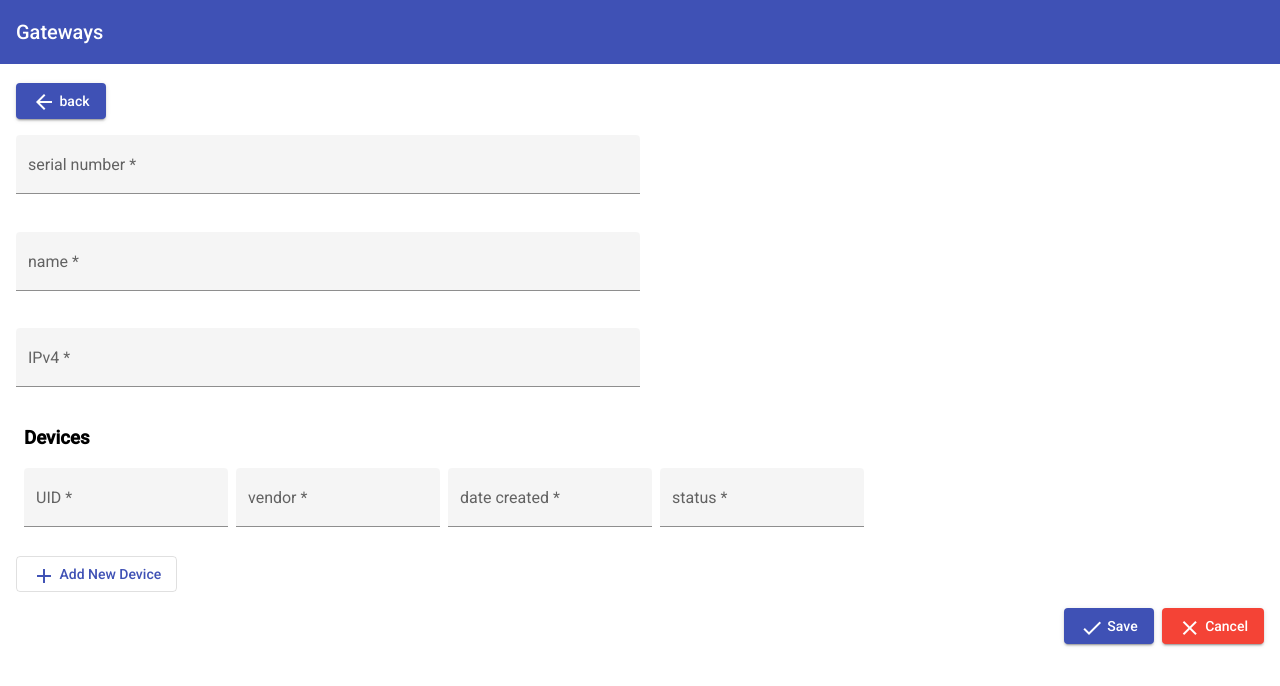
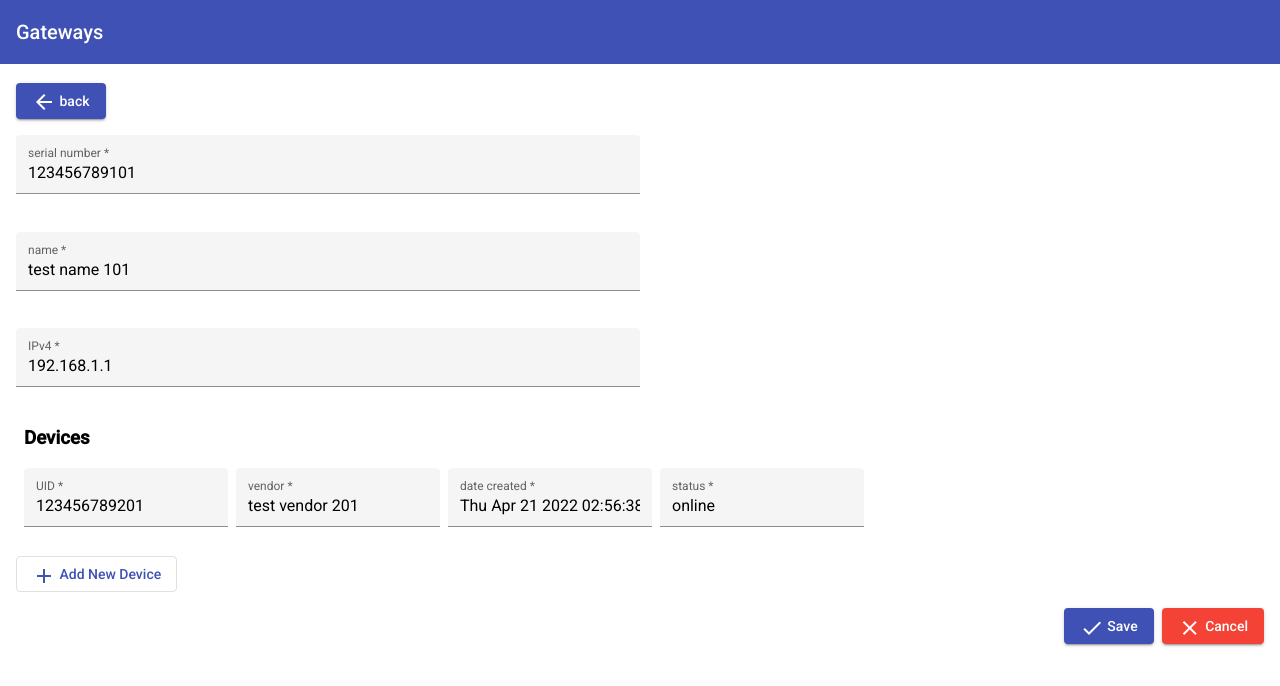
Before and after one commit to EngAhmedShehatah/gateways, an Angular app: page /add in a window 1280 px wide. Shown: the top 686 px of the page. Built offline with nearby package versions, Linux system fonts and the light colour scheme.

Commit message:
finished add gateway request

```diff
--- a/src/app/app.module.ts
+++ b/src/app/app.module.ts
@@ -7,6 +7,8 @@ import {SharedModule} from './shared/shared.module';
 import {GatewayModule} from './gateway/gateway.module';
 
 import {AppComponent} from './app.component';
+import {HTTP_INTERCEPTORS, HttpClientModule} from '@angular/common/http';
+import {Interceptor} from './services/interceptor.service';
 
 const routes: Routes = [
   {path: '', loadChildren: () => GatewayModule}
@@ -20,9 +22,16 @@ const routes: Routes = [
     BrowserModule,
     BrowserAnimationsModule,
     RouterModule.forRoot(routes),
+    HttpClientModule,
     SharedModule
   ],
-  providers: [],
+  providers: [
+    {
+      provide: HTTP_INTERCEPTORS,
+      useClass: Interceptor,
+      multi: true
+    }
+  ],
   bootstrap: [AppComponent]
 })
 export class AppModule {
--- /dev/null
+++ b/src/app/gateway/device.modal.ts
@@ -0,0 +1,6 @@
+export interface Device {
+  uid: number;
+  vendor: string;
+  dateCreated: string;
+  status: string; // online or offline
+}
--- a/src/app/gateway/gateway-edit/gateway-edit.component.ts
+++ b/src/app/gateway/gateway-edit/gateway-edit.component.ts
@@ -1,5 +1,7 @@
 import { Component, OnInit } from '@angular/core';
 import {FormArray, FormControl, FormGroup, Validators} from '@angular/forms';
+import {GatewayService} from '../gateway.service';
+import {Router} from '@angular/router';
 
 @Component({
   selector: 'app-gateway-edit',
@@ -8,20 +10,23 @@ import {FormArray, FormControl, FormGroup, Validators} from '@angular/forms';
 })
 export class GatewayEditComponent implements OnInit {
   gatewayForm: FormGroup = new FormGroup({
-    serialNumber: new FormControl(null, [Validators.required]),
-    name: new FormControl(null, [Validators.required]),
-    ipv4: new FormControl(null, [Validators.required]),
+    serialNumber: new FormControl(123456789101, [Validators.required]),
+    name: new FormControl('test name 101', [Validators.required]),
+    ipv4: new FormControl('192.168.1.1', [Validators.required]),
     devices: new FormArray([
       new FormGroup({
-        uid: new FormControl(null, [Validators.required]),
-        vendor: new FormControl(null, [Validators.required]),
-        dateCreated: new FormControl(null, [Validators.required]),
-        status: new FormControl(null, [Validators.required])
+        uid: new FormControl(123456789201, [Validators.required]),
+        vendor: new FormControl('test vendor 201', [Validators.required]),
+        dateCreated: new FormControl(new Date(), [Validators.required]),
+        status: new FormControl('online', [Validators.required])
       })
     ])
   });
 
-  constructor() { }
+  constructor(
+    private gatewayService: GatewayService,
+    private router: Router
+    ) { }
 
   ngOnInit(): void {
   }
@@ -43,6 +48,15 @@ export class GatewayEditComponent implements OnInit {
       return null;
     } else {
       // let's call the api here
+      this.gatewayService.addGateway(this.gatewayForm.value)
+        .subscribe(
+          res => {
+            console.log(res);
+            this.router.navigateByUrl('/');
+          }, err => {
+            console.log(err);
+          }
+        );
     }
   }
 
--- a/src/app/gateway/gateway-list/gateway-list.component.ts
+++ b/src/app/gateway/gateway-list/gateway-list.component.ts
@@ -2,21 +2,7 @@ import {AfterViewInit, Component, OnInit, ViewChild} from '@angular/core';
 import {MatTableDataSource} from '@angular/material/table';
 import {MatPaginator} from '@angular/material/paginator';
 import {MatSort} from '@angular/material/sort';
-
-export interface Gateway {
-  _id: string;
-  serialNumber: string;
-  name: string;
-  ipv4: string;
-  devices: Device[];
-}
-
-export interface Device {
-  uid: number;
-  vendor: string;
-  dateCreated: string;
-  status: string; // online or offline
-}
+import {Gateway} from '../gateway.modal';
 
 @Component({
   selector: 'app-gateway-list',
@@ -33,7 +19,7 @@ export class GatewayListComponent implements OnInit, AfterViewInit {
 
   constructor() {
     const gateways: Gateway[] = [
-      { _id: '', serialNumber: '12345678910', name: 'test', ipv4: '192.168.1.1', devices: [] }
+      { _id: '', serialNumber: 12345678910, name: 'test', ipv4: '192.168.1.1', devices: [] }
     ];
     this.dataSource = new MatTableDataSource<Gateway>(gateways);
   }
--- /dev/null
+++ b/src/app/gateway/gateway.service.ts
@@ -0,0 +1,17 @@
+import {Injectable} from '@angular/core';
+import {HttpClient, HttpRequest} from '@angular/common/http';
+import {Gateway} from './gateway.modal';
+import {Observable} from 'rxjs';
+import {environment} from '../../environments/environment';
+
+@Injectable({
+  providedIn: 'root'
+})
+export class GatewayService {
+
+  constructor(private http: HttpClient) {}
+
+  addGateway(data: Gateway): Observable<any> {
+    return this.http.post<{message: string, data: Gateway}>(environment.domain + 'gateway', data);
+  }
+}
--- /dev/null
+++ b/src/app/services/interceptor.service.ts
@@ -0,0 +1,18 @@
+import {Injectable} from '@angular/core';
+import {HttpEvent, HttpHandler, HttpHeaders, HttpInterceptor, HttpRequest} from '@angular/common/http';
+import {Observable} from 'rxjs';
+
+@Injectable()
+export class Interceptor implements HttpInterceptor {
+
+  constructor() {}
+
+  intercept(req: HttpRequest<any>, next: HttpHandler): Observable<HttpEvent<any>> {
+    let copiedReq = null;
+    let headers = req.headers || new HttpHeaders();
+    headers = headers.set('Content-Type', 'application/json');
+    headers = headers.set('Access-Control-Allow-Origin', '*');
+    copiedReq = req.clone({ headers });
+    return next.handle(copiedReq);
+  }
+}
--- a/src/environments/environment.prod.ts
+++ b/src/environments/environment.prod.ts
@@ -1,3 +1,4 @@
 export const environment = {
-  production: true
+  production: true,
+  domain: 'https://gateways-backend.herokuapp.com/api/'
 };
--- a/src/environments/environment.ts
+++ b/src/environments/environment.ts
@@ -3,7 +3,8 @@
 // The list of file replacements can be found in `angular.json`.
 
 export const environment = {
-  production: false
+  production: false,
+  domain: 'https://gateways-backend.herokuapp.com/api/'
 };
 
 /*
```
Also changed, not shown: src/app/gateway/gateway.modal.ts (added, +9 -0 lines), 2 other files (tests, documents, lock files or other folders).
